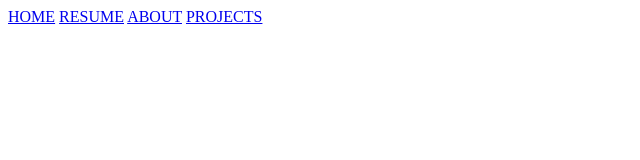
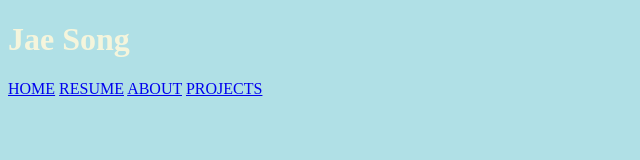
Before and after one commit to bluej-21/bluej-21.github.io, a plain HTML site: page index.html in a window 1280 px wide. Shown: the whole page, without its empty margins (0-640 px from the left). Drawn offline with Linux system fonts and the light colour scheme.

Commit message:
added css

```diff
--- a/index.html
+++ b/index.html
@@ -1,9 +1,13 @@
 <!DOCTYPE html>
 <html>
-    <title>
-        Jae Song
-    </title>
+    <head>
+        <link rel="stylesheet" href="styles.css">
+        <title>
+            Jae Song
+        </title>
+    </head>
     <body>
+        <h1>Jae Song</h1>
         <nav>
             <a href="/">HOME</a>
             <a href="/resume">RESUME</a>
--- /dev/null
+++ b/styles.css
@@ -0,0 +1,6 @@
+body{
+    background-color: powderblue;
+}
+h1{
+    color: beige;
+}
```
